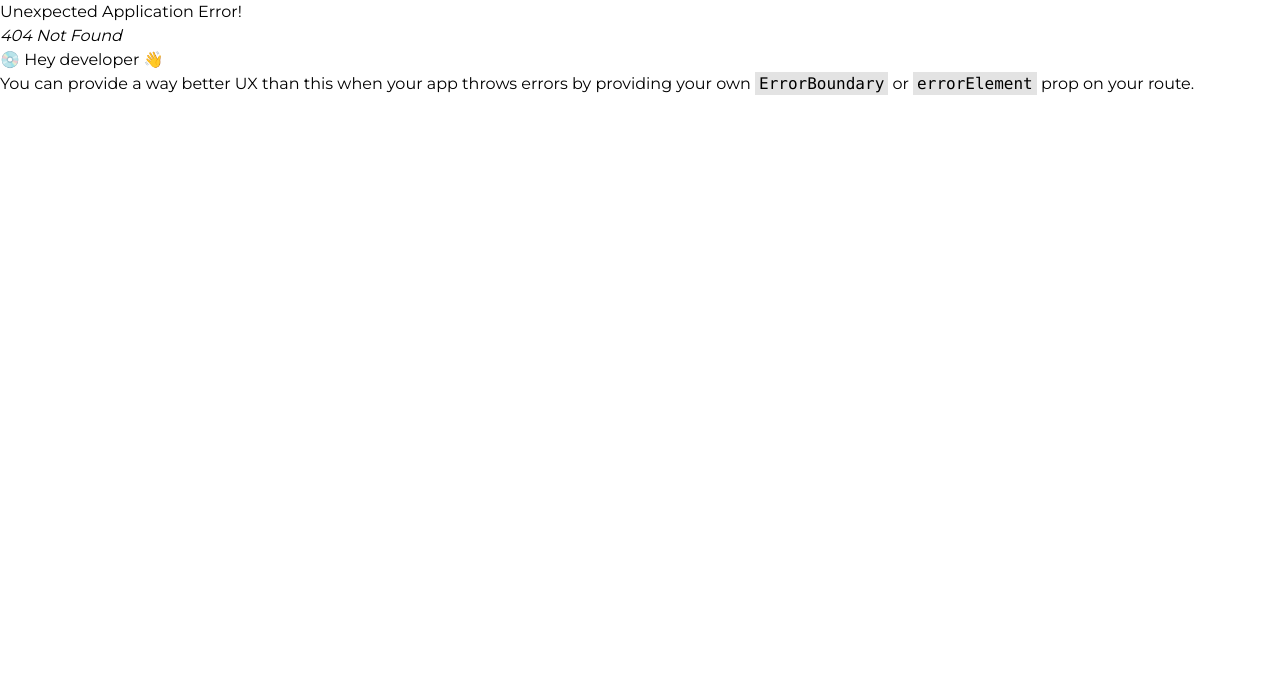
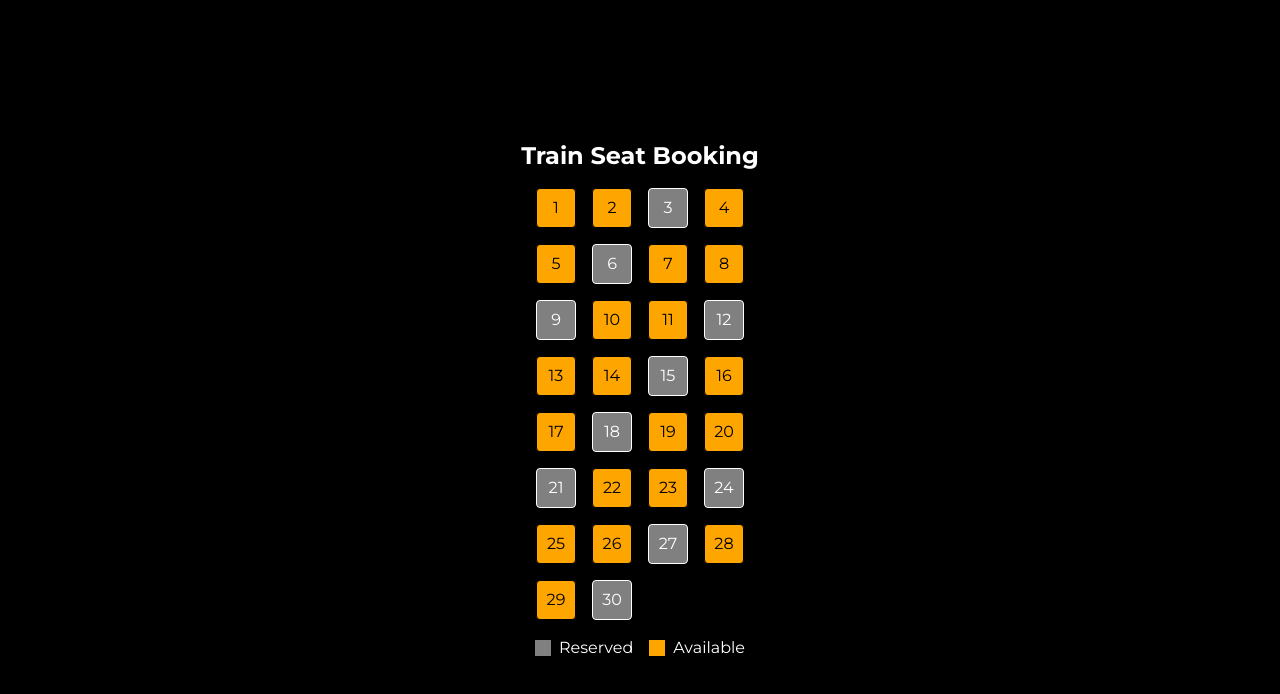
Before and after one commit to Shaqs0/axenix, a React (Vite) app: page /booking in a window 1280 px wide. Before the commit this address had no page. Shown: the top 694 px of the page. Built offline with nearby package versions, Linux system fonts and the light colour scheme.

Commit message:
TEST BookingPage

```diff
--- a/package.json
+++ b/package.json
@@ -10,14 +10,17 @@
     "preview": "vite preview"
   },
   "dependencies": {
+    "@tanstack/react-query": "^5.59.16",
     "axios": "^1.7.7",
     "date-fns": "^4.1.0",
     "eslint": "^8.57.1",
     "eslint-plugin-tailwindcss": "^3.17.5",
+    "formik": "^2.4.6",
     "react": "^18.3.1",
     "react-dom": "^18.3.1",
     "react-hook-form": "^7.53.1",
-    "react-router-dom": "^6.27.0"
+    "react-router-dom": "^6.27.0",
+    "yup": "^1.4.0"
   },
   "devDependencies": {
     "@eslint/js": "^9.13.0",
--- a/src/components/index.ts
+++ b/src/components/index.ts
@@ -1,2 +1,6 @@
 export {Calendar} from './ui/Calendar/Calendar';
 export {DateInput} from './shared/DateInput/DateInput';
+export {AuthForm} from './shared/AuthForm/AuthForm';
+export {Legend} from './ui/Legend/Legend';
+export {Seat} from './ui/Seat/Seat';
+export {SeatMap} from './shared/SeatMap/SeatMap';
--- /dev/null
+++ b/src/components/shared/SeatMap/SeatMap.tsx
@@ -0,0 +1,17 @@
+import { Seat } from '../../ui/Seat/Seat';
+
+type SeatMapProps = {
+  totalSeats: number;
+};
+
+export function SeatMap({ totalSeats }: SeatMapProps) {
+	const seats = Array.from({ length: totalSeats }, (_, index) => index + 1);
+
+	return (
+		<div className="grid grid-cols-4 gap-4">
+			{seats.map((seatNumber) => (
+				<Seat key={seatNumber} number={seatNumber} isReserved={seatNumber % 3 === 0} />
+			))}
+		</div>
+	);
+}
--- a/src/components/shared/index.ts
+++ /dev/null
@@ -1,2 +0,0 @@
-export {AuthForm} from './AuthForm/AuthForm';
-export {DateInput} from './DateInput/DateInput';
--- /dev/null
+++ b/src/components/ui/Legend/Legend.tsx
@@ -0,0 +1,16 @@
+
+
+export function Legend() {
+	return (
+		<div className="mt-4 flex space-x-4">
+			<div className="flex items-center">
+				<div className="mr-2 size-4 bg-[gray]" />
+				<span className="text-[white]">Reserved</span>
+			</div>
+			<div className="flex items-center">
+				<div className="mr-2 size-4 bg-[orange]" />
+				<span className="text-[white]">Available</span>
+			</div>
+		</div>
+	);
+}
--- /dev/null
+++ b/src/components/ui/Seat/Seat.tsx
@@ -0,0 +1,18 @@
+
+
+type SeatProps = {
+  number: number;
+  isReserved: boolean;
+};
+
+export function Seat({ number, isReserved }: SeatProps) {
+	return (
+		<div
+			className={`flex size-10 items-center justify-center rounded border ${
+				isReserved ? 'bg-[gray] text-[white]' : 'bg-[orange] text-[black]'
+			}`}
+		>
+			{number}
+		</div>
+	);
+}
--- a/src/main.tsx
+++ b/src/main.tsx
@@ -2,8 +2,11 @@ import { StrictMode } from 'react';
 import { createRoot } from 'react-dom/client';
 import './index.css';
 import { createBrowserRouter, RouterProvider } from 'react-router-dom';
-import { AuthPage, MainPage, Wagons } from './pages';
+import { AuthPage, BookingPage, MainPage, WagonsPage } from './pages';
 import { Layout } from './layout/Layout';
+import { QueryClient, QueryClientProvider } from '@tanstack/react-query';
+
+const queryClient = new QueryClient();
 
 const router = createBrowserRouter([
 	{
@@ -16,18 +19,24 @@ const router = createBrowserRouter([
 			},
 			{
 				path: '/wagons',
-				element: <Wagons/>
+				element: <WagonsPage/>
 			}
 		]
 	},
 	{
 		path: '/auth',
 		element: <AuthPage/>
+	},
+	{
+		path: '/booking',
+		element: <BookingPage/>
 	}
 ]);
 
 createRoot(document.getElementById('root')!).render(
 	<StrictMode>
-		<RouterProvider router={router}/>
+		<QueryClientProvider client={queryClient}>
+			<RouterProvider router={router}/>
+		</QueryClientProvider>
 	</StrictMode>,
 );
--- a/src/pages/AuthPage/AuthPage.tsx
+++ b/src/pages/AuthPage/AuthPage.tsx
@@ -1,7 +1,7 @@
 import { useState } from 'react';
-import { AuthForm } from '../../components/shared';
 import axios from 'axios';
 import { PREFIX } from '../../helpers/API';
+import { AuthForm } from '../../components';
 
 interface AuthFormData {
 	fullName?: string;
--- /dev/null
+++ b/src/pages/BookingPage/BookingPage.tsx
@@ -0,0 +1,12 @@
+import { Legend, SeatMap } from '../../components';
+
+
+export function BookingPage() {
+	return (
+		<div className="flex h-screen flex-col items-center justify-center bg-[black] p-4">
+			<h1 className="mb-4 text-2xl font-bold text-[white]">Train Seat Booking</h1>
+			<SeatMap totalSeats={30} />
+			<Legend />
+		</div>
+	);
+}
--- a/src/pages/Wagons/Wagons.tsx
+++ b/src/pages/WagonsPage/WagonsPage.tsx
@@ -1,6 +1,6 @@
 
 
-export function Wagons () {
+export function WagonsPage () {
 	return (
 		<div className="flex h-[90vh] w-screen items-start justify-center max-lg:h-screen">
 			<div className="mt-[48px] flex flex-col gap-14">
--- a/src/pages/index.ts
+++ b/src/pages/index.ts
@@ -1,3 +1,4 @@
 export {MainPage} from './MainPage/MainPage';
 export {AuthPage} from './AuthPage/AuthPage';
-export {Wagons} from './Wagons/Wagons';
+export {WagonsPage} from './WagonsPage/WagonsPage';
+export {BookingPage} from './BookingPage/BookingPage';
```
Also changed, not shown: 1 other file (tests, documents, lock files or other folders).
